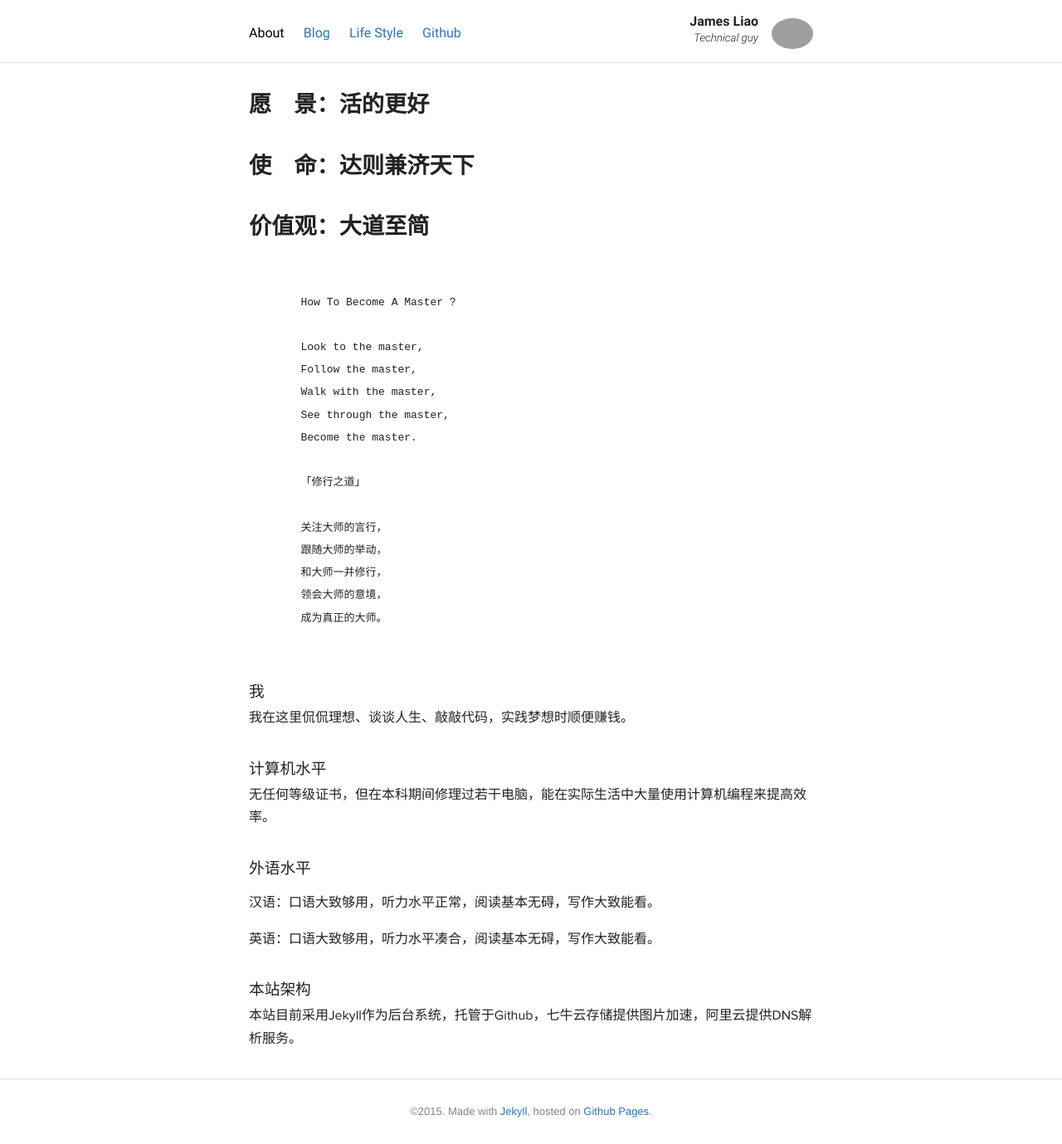
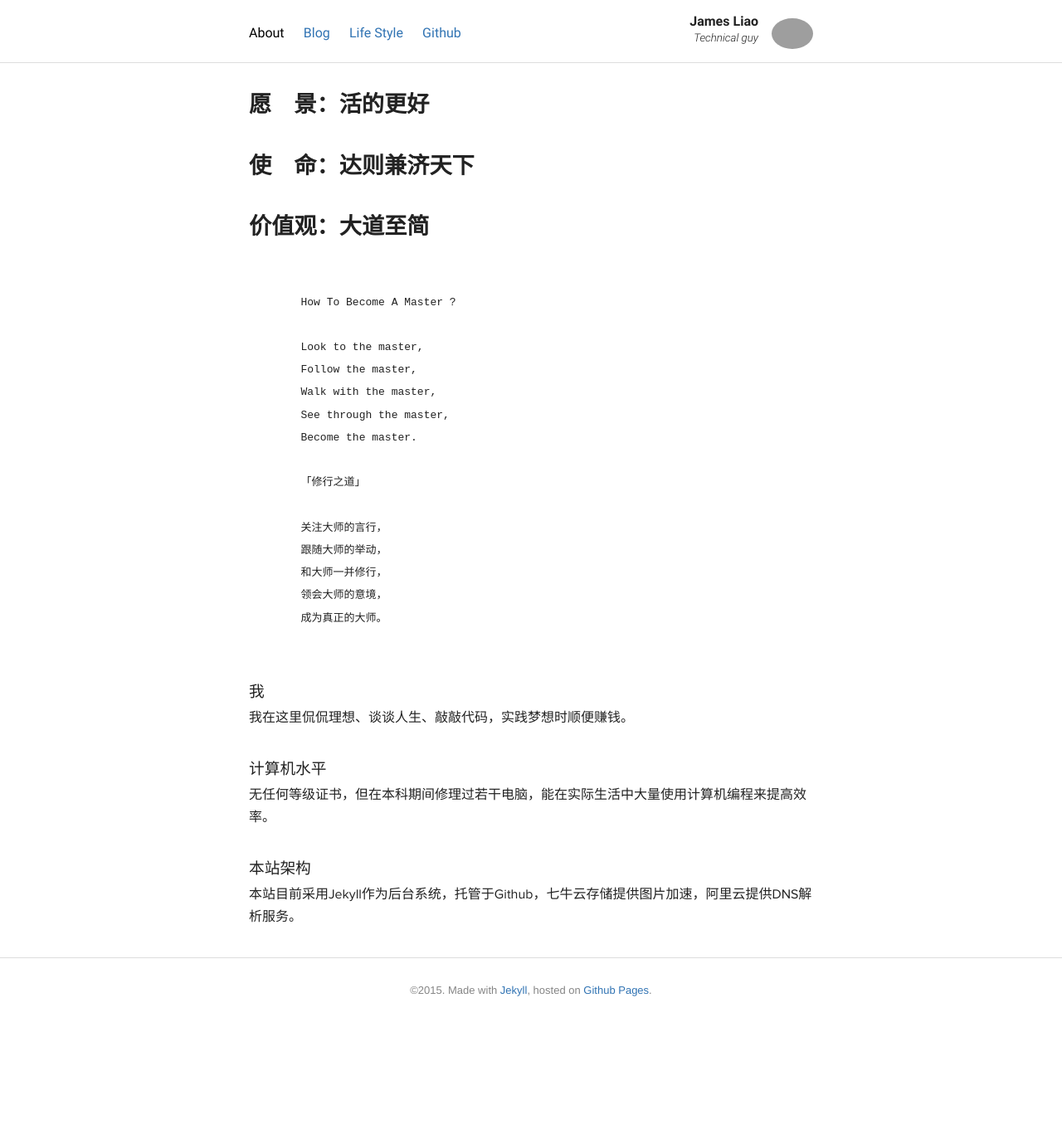
Before and after one commit to vivlong/vivlong.github.io, a Jekyll site: the page built from index.html, in a window 1280 px wide. Shown: the whole page at 83% size. Built offline with Jekyll 4.4.1, drawn with Linux system fonts in a browser that asks for light colours; Markdown is read by kramdown in place of the engine named in the settings; after the commit the page ends 1233 px from its top, so only the background shows below that; grey boxes are pictures that could not be loaded.

Commit message:
Update index.html

```diff
--- a/index.html
+++ b/index.html
@@ -31,9 +31,6 @@ title: 廖小正
 	我在这里侃侃理想、谈谈人生、敲敲代码，实践梦想时顺便赚钱。<br/>
 	<h3>计算机水平</h3>
 	无任何等级证书，但在本科期间修理过若干电脑，能在实际生活中大量使用计算机编程来提高效率。
-	<h3>外语水平</h3>
-	<p>汉语：口语大致够用，听力水平正常，阅读基本无碍，写作大致能看。</p>
-	<p>英语：口语大致够用，听力水平凑合，阅读基本无碍，写作大致能看。</p>
 	<h3>本站架构</h3>
 	本站目前采用Jekyll作为后台系统，托管于Github，七牛云存储提供图片加速，阿里云提供DNS解析服务。<br/>
 </section>
```
